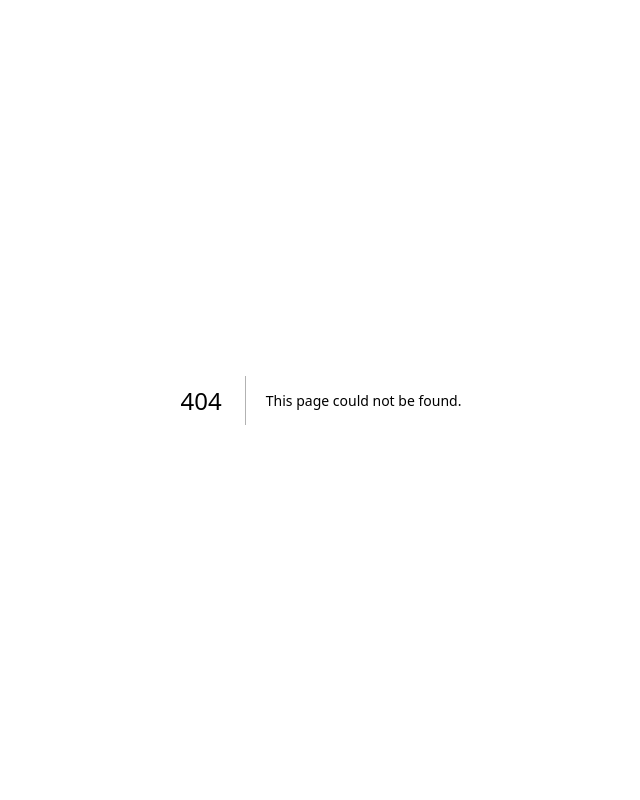
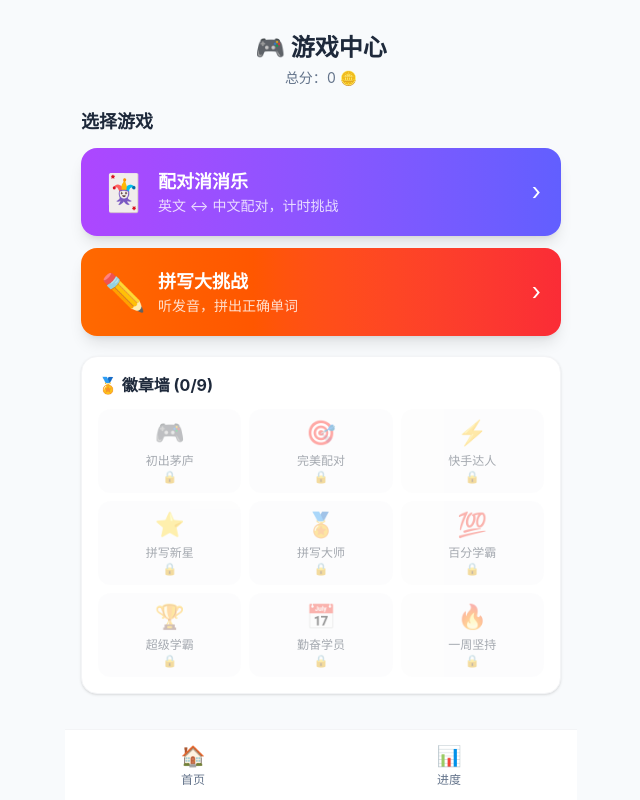
Before and after one commit to aidai524/playeng, a Next.js app: page /game in a window 1280 px wide. Before the commit this address had no page. Shown: the whole page, without its empty margins (319-959 px from the left). Built offline with nearby package versions, Linux system fonts and the light colour scheme.

Commit message:
feat: add game center page with badge wall
Ultraworked with [Sisyphus](https://github.com/code-yeongyu/oh-my-opencode)

Co-authored-by: Sisyphus <clio-agent@sisyphuslabs.ai>

```diff
--- /dev/null
+++ b/src/app/game/page.tsx
@@ -0,0 +1,92 @@
+"use client"
+
+import Link from "next/link"
+import { units } from "@/data/units"
+import { useGameStore, initializeGameStore, ALL_BADGES } from "@/lib/game"
+import { useEffect, useState } from "react"
+import NavBar from "@/components/NavBar"
+
+export default function GameCenter() {
+  const [mounted, setMounted] = useState(false)
+  const totalScore = useGameStore(s => s.totalScore)
+  const badges = useGameStore(s => s.badges)
+
+  useEffect(() => {
+    initializeGameStore()
+    setMounted(true)
+  }, [])
+
+  if (!mounted) return <div className="flex-1 flex items-center justify-center"><p className="text-text-light">加载中...</p></div>
+
+  const games = [
+    {
+      id: "match",
+      title: "配对消消乐",
+      emoji: "🃏",
+      description: "英文 ↔ 中文配对，计时挑战",
+      href: "/game/match",
+      color: "from-purple-500 to-indigo-500",
+    },
+    {
+      id: "spell",
+      title: "拼写大挑战",
+      emoji: "✏️",
+      description: "听发音，拼出正确单词",
+      href: "/game/spell",
+      color: "from-orange-500 to-red-500",
+    },
+  ]
+
+  return (
+    <div className="flex-1 flex flex-col">
+      <div className="p-4 space-y-5">
+        <header className="text-center pt-4">
+          <h1 className="text-2xl font-bold">🎮 游戏中心</h1>
+          <p className="text-text-light text-sm mt-1">总分：{totalScore} 🪙</p>
+        </header>
+
+        <div className="space-y-3">
+          <h2 className="font-bold text-lg">选择游戏</h2>
+          {games.map(game => (
+            <Link
+              key={game.id}
+              href={game.href}
+              className="block"
+            >
+              <div className={`bg-gradient-to-r ${game.color} rounded-2xl p-5 text-white shadow-lg hover:scale-[1.02] transition-transform active:scale-[0.98]`}>
+                <div className="flex items-center gap-3">
+                  <span className="text-4xl">{game.emoji}</span>
+                  <div>
+                    <h3 className="font-bold text-lg">{game.title}</h3>
+                    <p className="text-white/80 text-sm">{game.description}</p>
+                  </div>
+                  <span className="ml-auto text-2xl">›</span>
+                </div>
+              </div>
+            </Link>
+          ))}
+        </div>
+
+        <div className="bg-white rounded-2xl p-4 shadow-sm border border-gray-100">
+          <h2 className="font-bold mb-3">🏅 徽章墙 ({badges.length}/{ALL_BADGES.length})</h2>
+          <div className="grid grid-cols-3 gap-2">
+            {ALL_BADGES.map(badge => {
+              const unlocked = badges.includes(badge.id)
+              return (
+                <div
+                  key={badge.id}
+                  className={`text-center p-2 rounded-xl ${unlocked ? "bg-yellow-50 border border-yellow-200" : "bg-gray-50 opacity-40"}`}
+                >
+                  <span className="text-2xl">{badge.emoji}</span>
+                  <p className="text-xs font-medium mt-1">{badge.name}</p>
+                  {!unlocked && <p className="text-xs text-text-light">🔒</p>}
+                </div>
+              )
+            })}
+          </div>
+        </div>
+      </div>
+      <NavBar />
+    </div>
+  )
+}
```
